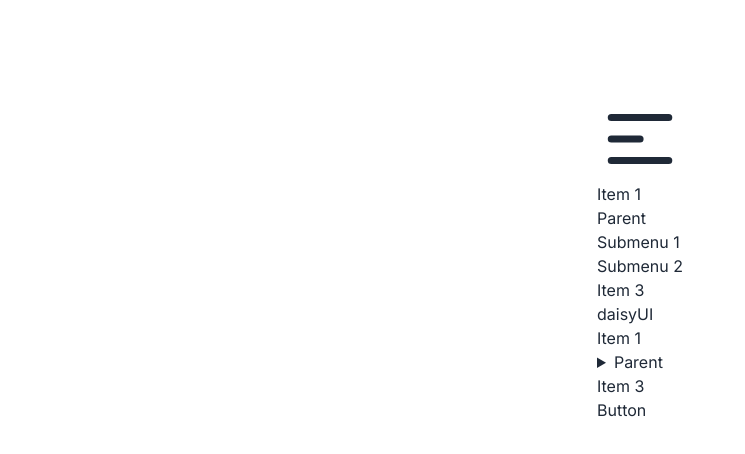
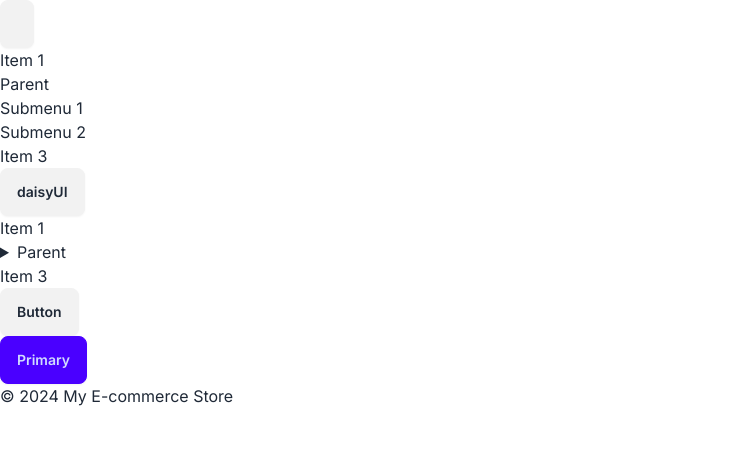
Before and after one commit to BhathiyaPrasad/my-ecommerce-store, a Next.js app: page / in a window 1280 px wide. Shown: the top 454 px of the page, without its empty margins (0-745 px from the left). Built offline with nearby package versions, Linux system fonts and the light colour scheme.

Commit message:
update meta tags

```diff
--- a/src/app/layout.tsx
+++ b/src/app/layout.tsx
@@ -5,8 +5,8 @@ import "./globals.css";
 const inter = Inter({ subsets: ["latin"] });
 
 export const metadata: Metadata = {
-  title: "Create Next App",
-  description: "Generated by create next app",
+  title: "Jagath Travels",
+  description: "Created by Interithm",
 };
 
 export default function RootLayout({
--- a/src/app/page.tsx
+++ b/src/app/page.tsx
@@ -1,13 +1,11 @@
 import Image from "next/image";
-
+import MainLayout from "@components/layout/MainLayout";
 import Header from "@components/common/Header";
 
 export default function Home() {
   return (
-    <main className="flex min-h-screen flex-col items-center justify-between p-24">
-    <div>
-      <Header />
-    </div>
-    </main>
+    <MainLayout>
+    <button className="btn btn-primary">Primary</button>
+    </MainLayout>
   );
 }
```
